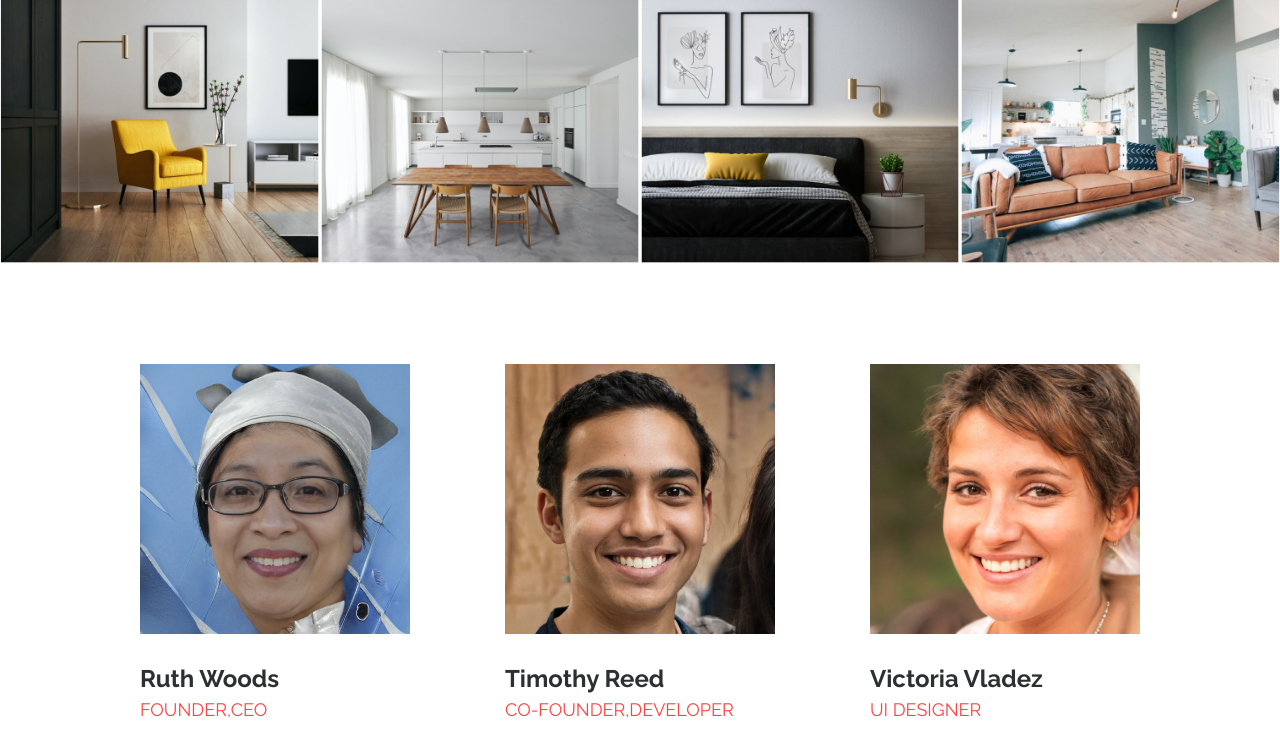
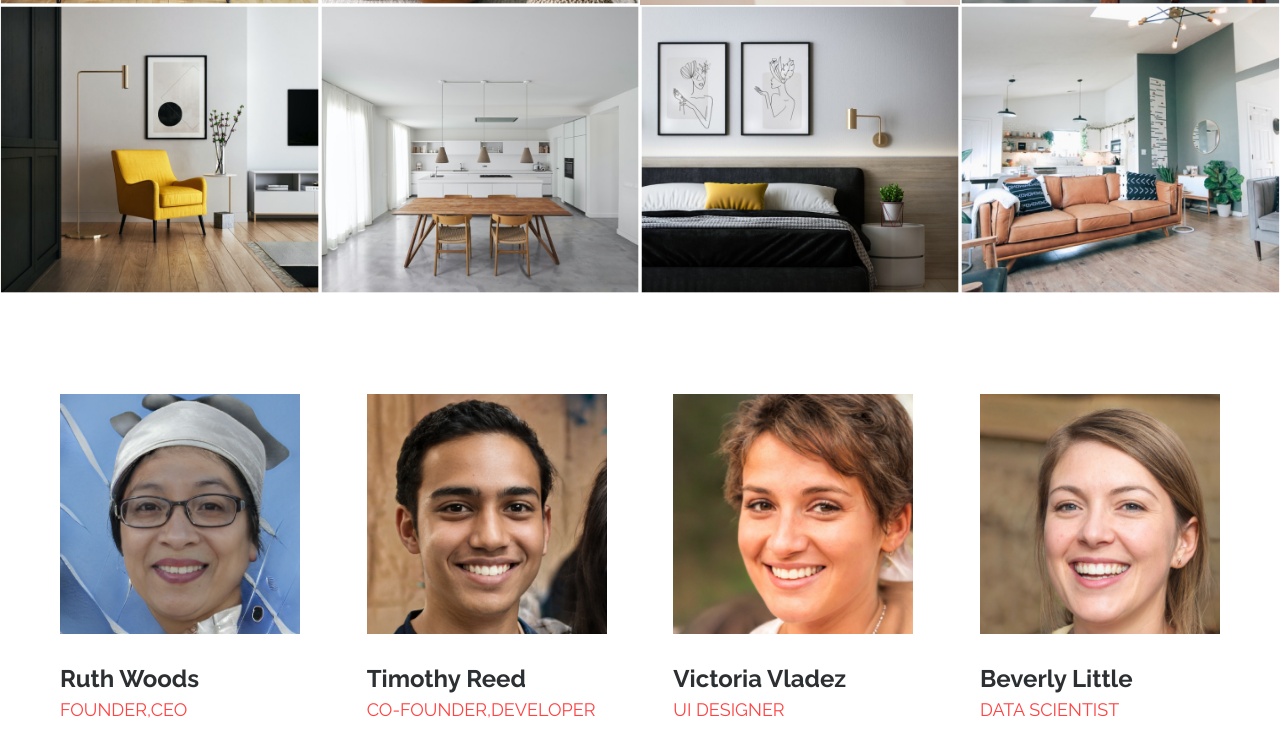
Before and after one commit to svetlana-sheiko/svetlana-sheiko-site-Project_2, a website built with Parcel: page src/index.html in a window 1280 px wide. Shown: the part 2000-2734 px from the top of the page. Built offline with nearby package versions, Linux system fonts and the light colour scheme.

Commit message:
responsive 2.0

```diff
--- a/src/sass/features.scss
+++ b/src/sass/features.scss
@@ -21,6 +21,18 @@
       padding: 116px 0px;
 
     .features-item {
+      @media (max-width:1200px) {
+        width: 350px;
+        margin-bottom: 90px;
+      }
+      @media (max-width:1140px) {
+        width: 320px;
+        margin-bottom: 80px;
+      }
+      @media (max-width:1150px) {
+        width: 300px;
+        margin-bottom: 70px;
+      }
       @media (max-width:1024px) {
         width: 300px;
         margin-bottom: 70px;
--- a/src/sass/header.scss
+++ b/src/sass/header.scss
@@ -1,11 +1,22 @@
 .activebox{
+
+  @media (max-width:1400px){
+    padding: 0px 50px 100px 50px;
+}
+@media (max-width:1300px){
+  padding: 0px 30px 100px 30px;
+}
+@media (max-width:1200px){
+  padding: 0px 20px 100px 20px;
+}
+
     @media (max-width:1024px){
         padding: 0px 0px 100px 0px;
     }
     @media (max-width:320px){
         padding: 0px 0px 50px 0px;
     }
-    padding: 0px 0px 70px 0px;
+    padding: 0px 100px 100px 100px;
 }
 
 
--- a/src/sass/index.scss
+++ b/src/sass/index.scss
@@ -21,6 +21,9 @@ html{
     font-family: "Raleway";
 }
 .container{
+    @media (max-width:1510px) {
+        max-width:1510px;
+         }
   //adaptive tablet
   @media (max-width:1024px) {
  max-width:1024px;
@@ -31,10 +34,14 @@ html{
     max-width:320px;
      }
     max-width: 1510px;
+    // max-width:1170px;
     margin: auto;
     padding: 0 15px;
 }
 
 // section {
-//     padding: 70px 0;
+//     @media (max-width:1510px) {
+//         max-width: 1510px;
+//     }
+//     max-width:1170px;
 //   }
--- a/src/sass/team.scss
+++ b/src/sass/team.scss
@@ -2,6 +2,7 @@
 
 .our_team{
     max-width: 1510px;
+
 
     @media (max-width:1024px) {
         max-width: 1024px;
@@ -11,6 +12,30 @@
     }
     .container{
         padding: 100px 140px;
+        @media (max-width:1510px){
+            padding: 100px 140px;
+            padding-bottom: 10px;
+        }
+        @media (max-width:1450px){
+            padding: 100px 100px;
+            padding-bottom: 10px;
+        }
+        @media (max-width:1370px){
+            padding: 100px 60px;
+            padding-bottom: 10px;
+        }
+        @media (max-width:1250px){
+            padding: 100px 60px;
+            padding-bottom: 10px;
+        }
+        @media (max-width:1210px){
+            padding: 100px 40px;
+            padding-bottom: 10px;
+        }
+        @media (max-width:1170px){
+            padding: 100px 30px;
+            padding-bottom: 10px;
+        }
         @media (max-width:1024px){
             padding: 90px 30px;
             padding-bottom: 10px;
@@ -19,6 +44,7 @@
             padding: 35px 20px;
            // padding-bottom: 10px;
         }
+
     }
 }
 //wrap
@@ -41,23 +67,50 @@
 }
 //card
 .team-card{
-
+    @media (max-width:1500px) {
+        width: 270px;
+    }
+    @media (max-width:1300px) {
+        width: 240px;
+    }
+    @media (max-width:1150px) {
+        width: 220px;
+    }
+    @media (max-width:1030px) {
+        width: 215px;
+    }
     @media (max-width:1024px) {
-        width: 225px;
+        width: 210px;
     }
     @media (max-width:320px) {
         width: 280px;
         margin-bottom: 50px;
     }
-    width: 270px;
+    width: 250px;
     margin: 0 15px;
     margin-bottom: 10px;
 
 
 .person-photo{
+    @media (max-width:1500px) {
+        width: 270px;
+        height: 270px;
+    }
+    @media (max-width:1300px) {
+        width: 240px;
+        height: 240px;
+    }
+    @media (max-width:1150px) {
+        width: 220px;
+        height: 220px;
+    }
+    @media (max-width:1030px) {
+        width: 215px;
+        height: 215px;
+    }
     @media (max-width:1024px) {
-        width: 225px;
-        height: 225px;
+        width: 210px;
+        height: 210px;
         margin-bottom: 20px;
     }
     @media (max-width:320px) {
@@ -66,8 +119,8 @@
         margin-bottom: 20px;
     }
 
-    width: 270px;
-    height: 270px;
+    width: 250px;
+    height: 250px;
     margin-bottom: 30px;
     img{
         width: 100%;
--- a/src/sass/work.scss
+++ b/src/sass/work.scss
@@ -64,7 +64,7 @@
         position: absolute;
         top:30%;
         left: 0;
-        height: 100%;
+        max-height: 100%;
         width: 100%;
         z-index: 20;
         }
@@ -143,7 +143,7 @@
         position: absolute;
         top:30%;
         left: 0;
-        height: 100%;
+        max-height: 100%;
         width: 100%;
         z-index: 20;
         }
```
Also changed, not shown: 2 other files.
